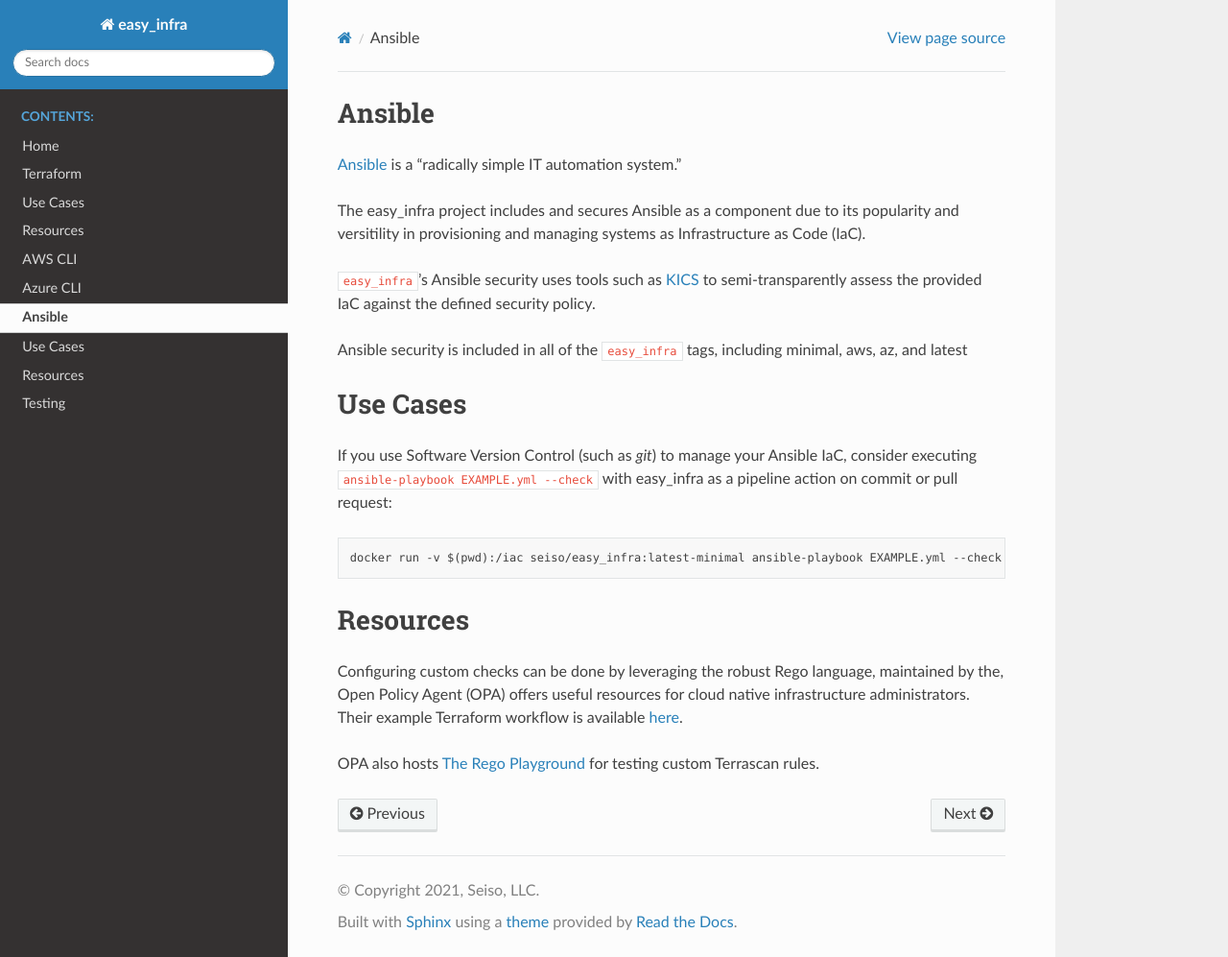
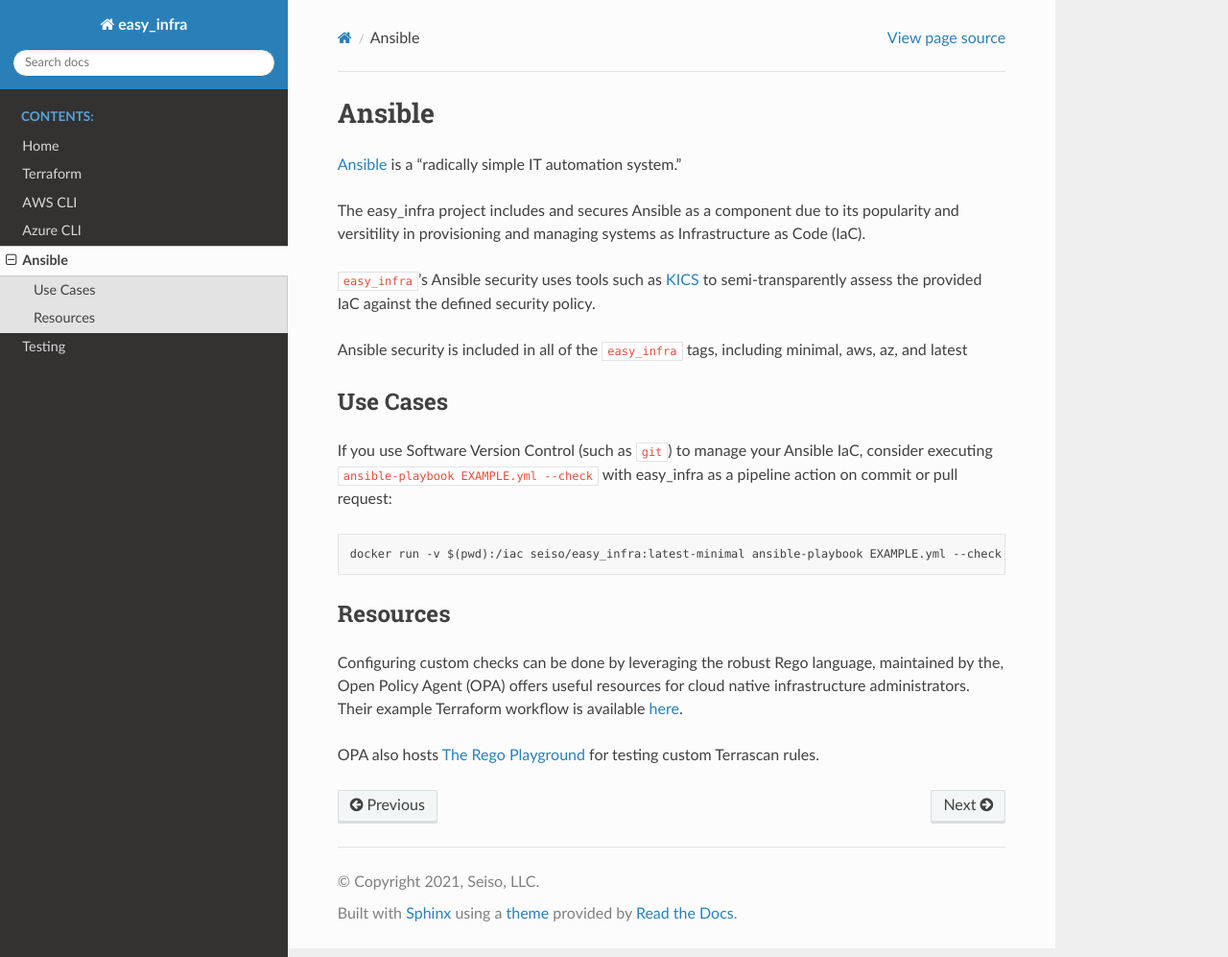
Before and after one commit to SeisoLLC/easy_infra, a Sphinx documentation site: the page built from docs/Ansible/index.rst, in a window 1280 px wide and 997 px high. Shown: the whole window at 96% size. Built offline with Sphinx 7.4.7 and the Read the Docs theme 2.0.0, drawn with Linux system fonts in a browser that asks for light colours; pages that are not in the unit, such as notebooks, are missing from menus.

Commit message:
Fix docs formatting

```diff
--- a/docs/Ansible/index.rst
+++ b/docs/Ansible/index.rst
@@ -1,5 +1,7 @@
+*******
 Ansible
-=======
+*******
+
 `Ansible <https://github.com/ansible/ansible>`_ is a "radically simple IT
 automation system."
 
@@ -18,7 +20,7 @@
 Use Cases
 =========
 
-If you use Software Version Control (such as `git`) to manage your Ansible IaC,
+If you use Software Version Control (such as ``git``) to manage your Ansible IaC,
 consider executing ``ansible-playbook EXAMPLE.yml --check`` with easy_infra as
 a pipeline action on commit or pull request::
 
@@ -27,6 +29,7 @@
 
 Resources
 =========
+
 Configuring custom checks can be done by leveraging the robust Rego language,
 maintained by the, Open Policy Agent (OPA) offers useful resources for cloud
 native infrastructure administrators.  Their example Terraform workflow is
```
Also changed, not shown: docs/Terraform/index.rst (+8 -3 lines).
